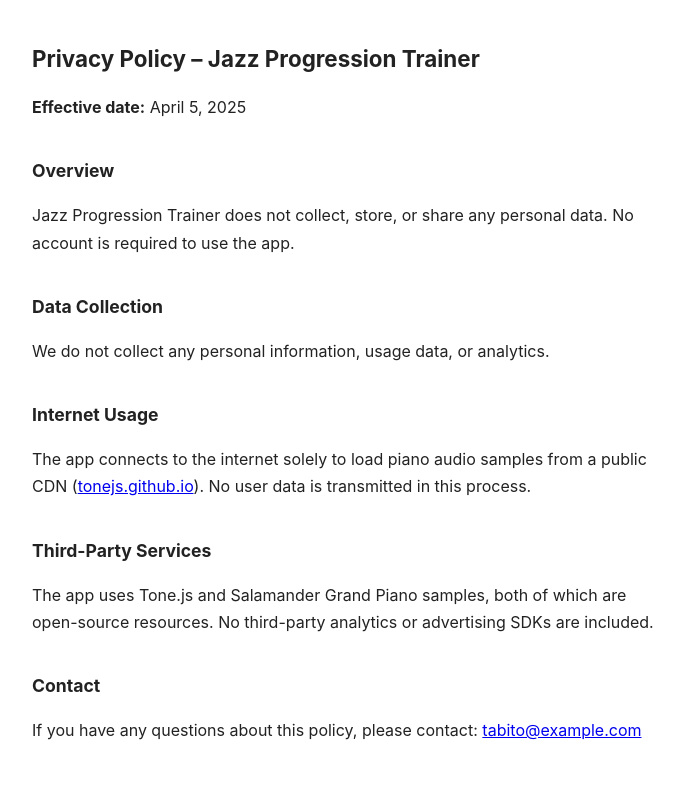
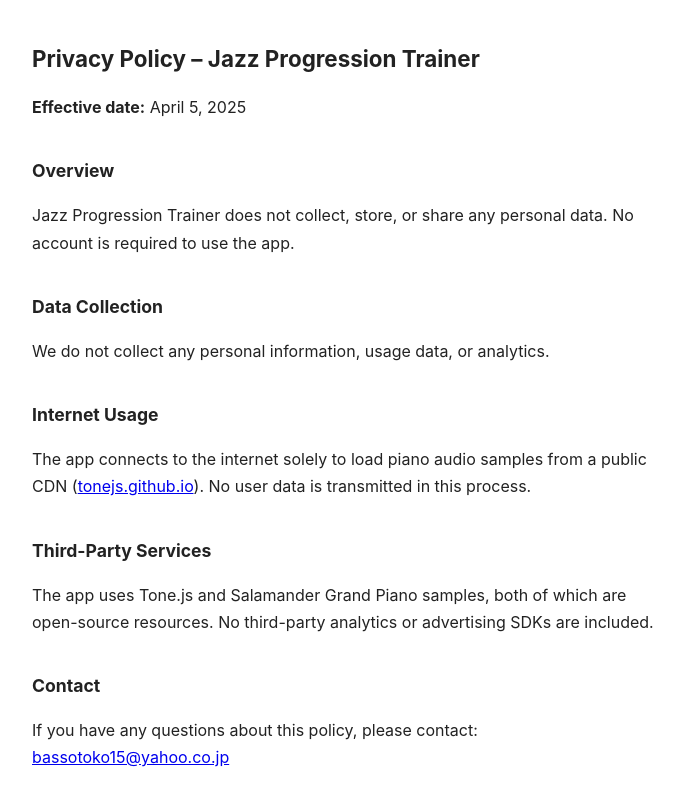
Before and after one commit to TabitoOzaki/jazz-progression-trainer-privacy, a plain HTML site: page index.html in a window 1280 px wide. Shown: the whole page, without its empty margins (288-972 px from the left). Drawn offline with Linux system fonts and the light colour scheme.

Commit message:
Update index.html

```diff
--- a/index.html
+++ b/index.html
@@ -27,6 +27,6 @@
   <p>The app uses Tone.js and Salamander Grand Piano samples, both of which are open-source resources. No third-party analytics or advertising SDKs are included.</p>
 
   <h2>Contact</h2>
-  <p>If you have any questions about this policy, please contact: <a href="mailto:tabito@example.com">tabito@example.com</a></p>
+  <p>If you have any questions about this policy, please contact: <a href="mailto:bassotoko15@yahoo.co.jp">bassotoko15@yahoo.co.jp</a></p>
 </body>
 </html>
```
